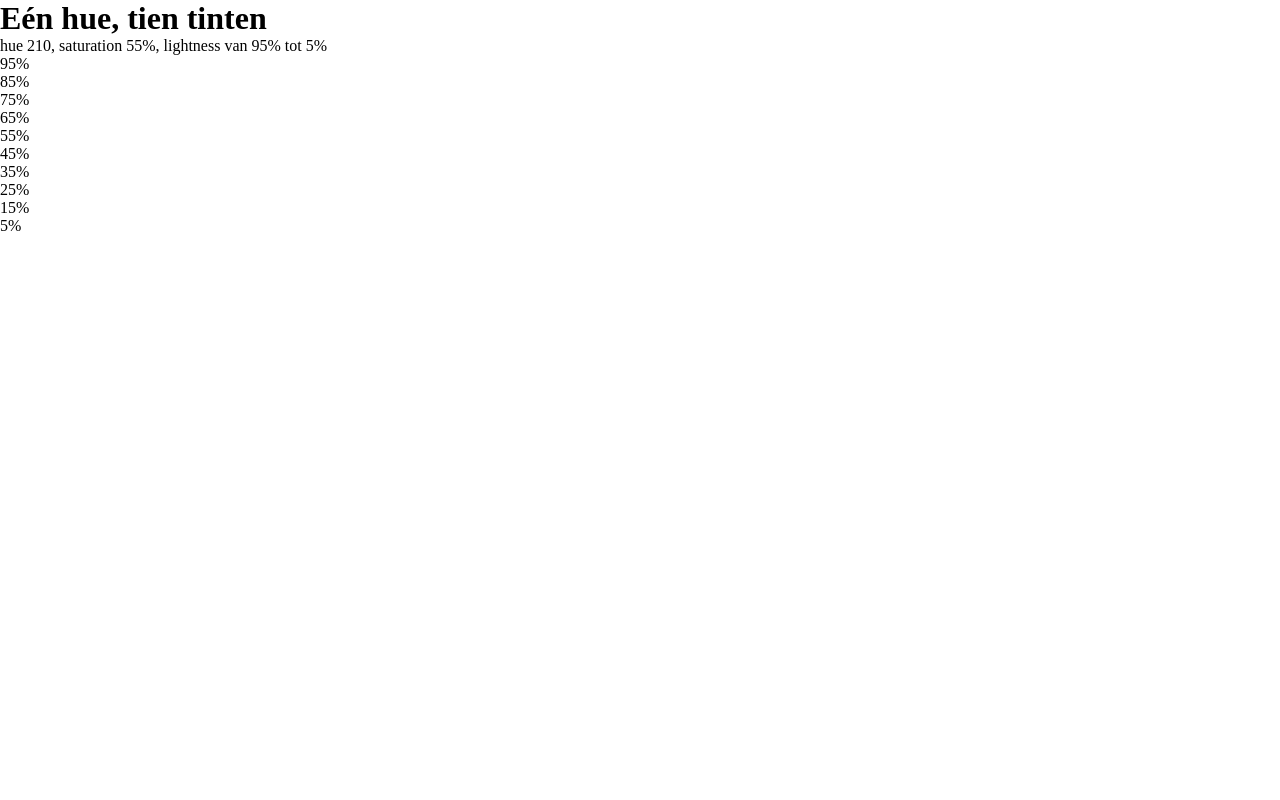
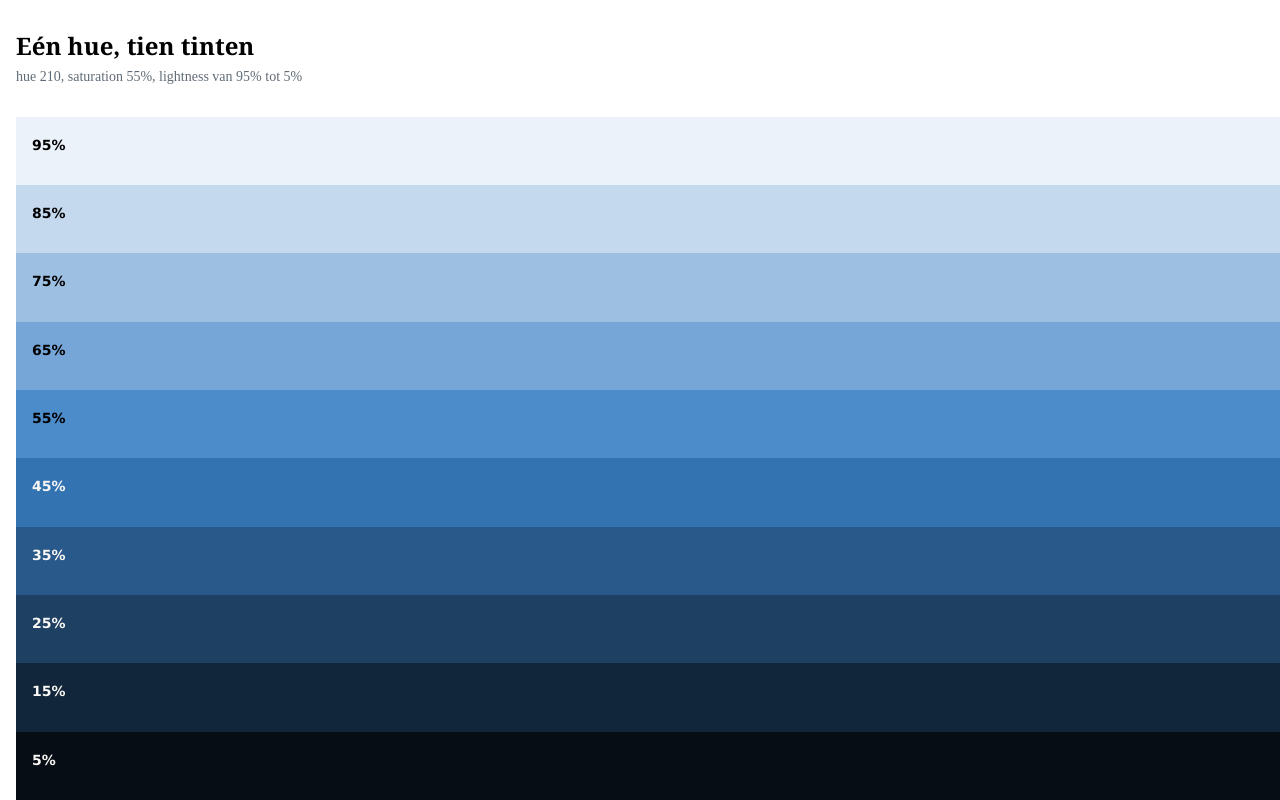
Before and after one commit to SCosaert/webtech, a plain HTML site: page labo-07/tintenladder/index.html in a window 1280 px wide. Drawn offline with Linux system fonts and the light colour scheme.

Commit message:
labo7 tintenladder

```diff
--- a/labo-07/tintenladder/css/stijl.css
+++ b/labo-07/tintenladder/css/stijl.css
@@ -2,9 +2,57 @@
 
 /* === tokens === */
 :root {
-
+--color-papier:hsl(40 30% 97%);
+--color-ink:hsl(210 25% 12%);
+--color-gedempt:hsl(210 10% 42%);
+--hue:210;
+--font-kop:georgia;
 }
 
 /* === base === */
+body{
+display: grid;
+grid-template-rows: auto 1fr;
+height: 100vh;
+padding-left: 1rem;
+}
+header{}
+h1{
+    font-family: var(--font-kop);
+    font-size: 1.5rem;
+    line-height: 1.2;
+    padding-top: 2rem;
+    padding-bottom: 0.5rem;
+
+}
+p{
+    color: var(--color-gedempt);
+    font-size: 0.875rem;
+    padding-bottom: 2rem;
+}
+.trede{
+    font-weight: bold;
+    font-family: Verdana, Geneva, Tahoma, sans-serif;
+    font-size: 0.875rem;
+    padding-left:1rem;
+    padding-top: 1.25rem;
+
+}
+.ladder{
+    display: grid;
+    grid-template-rows: 1fr repeat(10);
+
+}
+.trede:nth-child(+n +6){color: var(--color-papier);}
 
 /* === the ten steps: one rule per step === */
+.trede:nth-child(1){background-color: hsl(var(--hue) 55% 95%);}
+.trede:nth-child(2){background-color: hsl(var(--hue) 55% 85%);}
+.trede:nth-child(3){background-color: hsl(var(--hue) 55% 75%);}
+.trede:nth-child(4){background-color: hsl(var(--hue) 55% 65%);}
+.trede:nth-child(5){background-color: hsl(var(--hue) 55% 55%);}
+.trede:nth-child(6){background-color: hsl(var(--hue) 55% 45%);}
+.trede:nth-child(7){background-color: hsl(var(--hue) 55% 35%);}
+.trede:nth-child(8){background-color: hsl(var(--hue) 55% 25%);}
+.trede:nth-child(9){background-color: hsl(var(--hue) 55% 15%);}
+.trede:nth-child(10){background-color: hsl(var(--hue) 55% 5%);}
```
